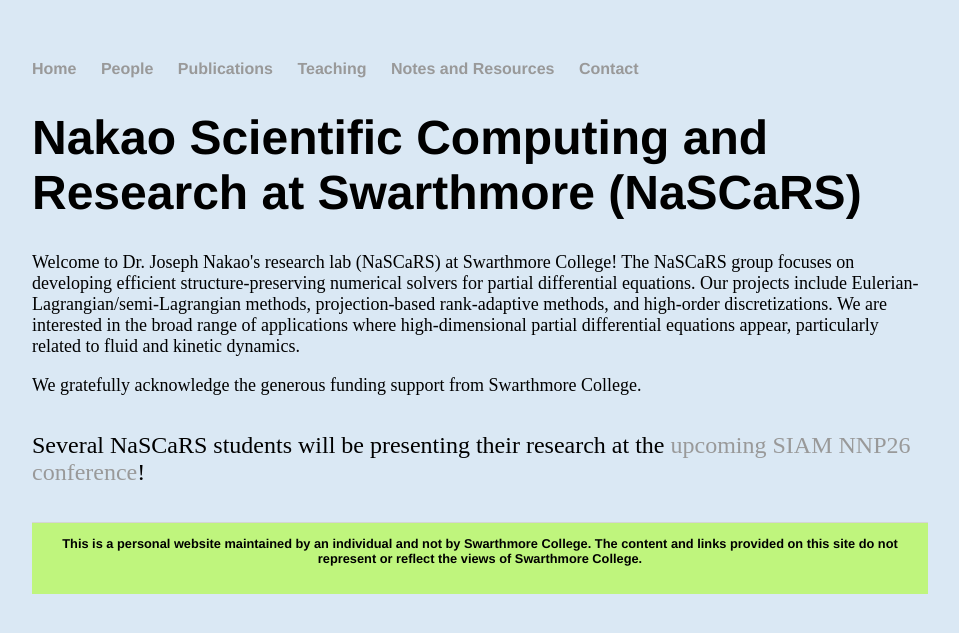
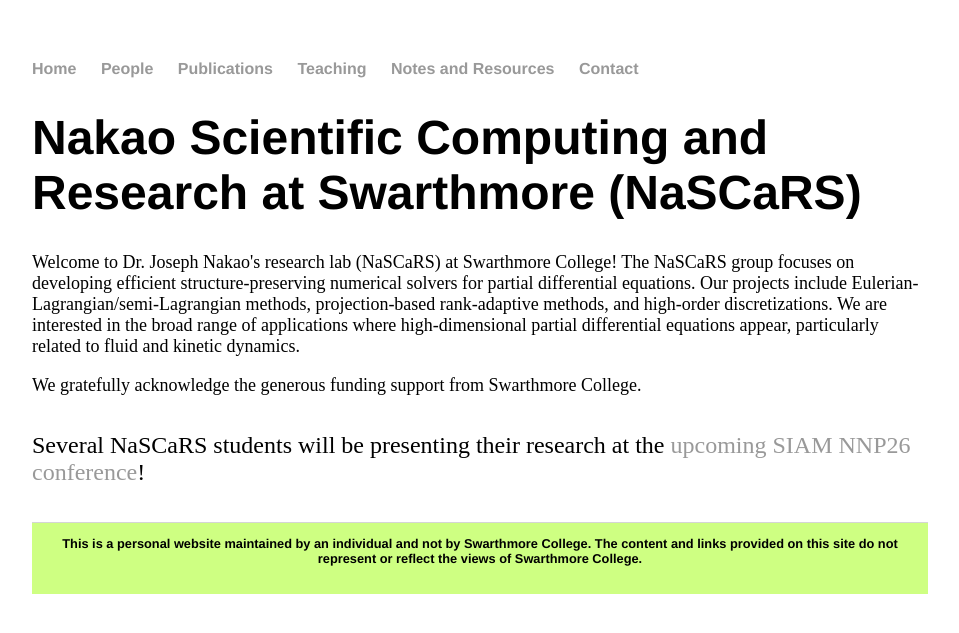
Before and after one commit to jhknakao/jhknakao.github.io, a Jekyll site: the page built from index.html, in a window 1280 px wide. Shown: the top 633 px of the page, without its empty margins (160-1119 px from the left). Built offline with Jekyll 4.4.1, drawn with Linux system fonts in a browser that asks for light colours.

Commit message:
Update main.css

```diff
--- a/css/main.css
+++ b/css/main.css
@@ -1,7 +1,7 @@
 body {
     margin: 60px auto;
     width: 70%;
-    background-color: rgba(70, 140, 200, 0.2);<!rbga(255,255,255,1);>
+    background-color: rbga(255,255,255,1);<!rgba(70, 140, 200, 0.2)>
 }
 nav ul, footer ul {
     font-family:'Helvetica', 'Arial', 'Sans-Serif';
```
